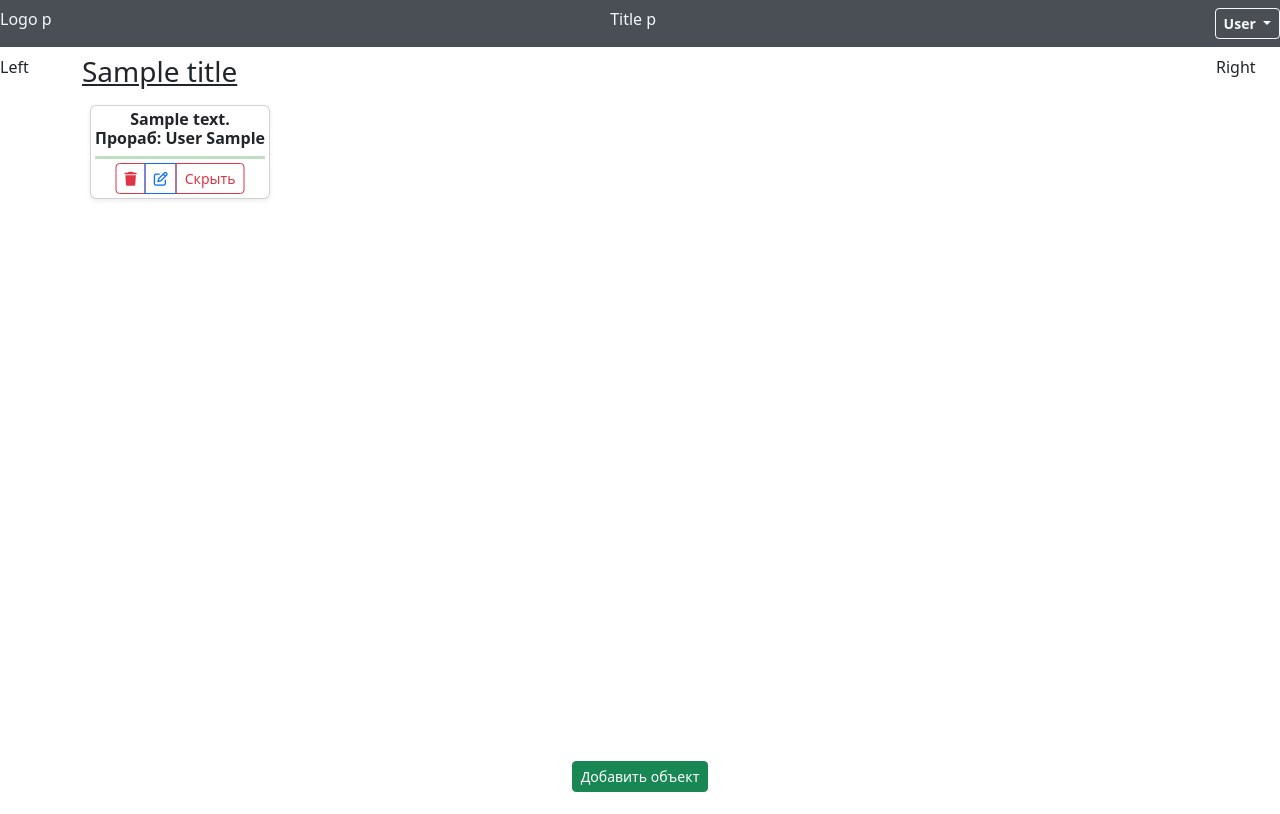
After one commit to alexandrPushylo/Task_manager_30, a Django app: template templates/content/construction_site/construction_sites.html in a window 1280 px wide. The commit adds this page. Run offline with Django 5.2, Linux system fonts and the light colour scheme; a user stored in the database is signed in; tables that the repository leaves empty hold one stand-in row (values such as "Sample post"); the template is opened without the code that fills it: values that come from a table or form of the project are taken from there, most other values are stand-ins (such as "Sample title", 1, 10 or a date in 2020); parts of the project's set-up code (start-up, migrations or seed data) failed here and were passed over; some libraries are stand-ins or nearby versions.

Commit message:
construction_site

```diff
--- a/Task_manager_30/endpoints.py
+++ b/Task_manager_30/endpoints.py
@@ -10,3 +10,4 @@ ERROR = '#'
 USERS = '/users/'
 EDIT_USERS = '/edit_users/'
 # DELETE_USERS = '/delete_users/'
+CONSTRUCTION_SITES = '/construction_site/'
--- a/static/css/main.css
+++ b/static/css/main.css
@@ -98,4 +98,16 @@
     box-shadow: 5px 5px 20px 5px;
     border: 1px solid black;
     border-radius: 10px;
+#construction_site .construction_site_card{
+    background-color: rgba(247,247,248,0.75)
 }
+#edit_construction_site{
+    /*padding-left: 10px;*/
+    /*border-left: 5px solid #494f54;*/
+    padding: 5px;
+    padding-left: 10px;
+    border: 1px solid black;
+    /*border-left: 5px solid #494f54;*/
+    border-radius: 2%;
+    box-shadow: 5px 5px 20px 5px;
+}
--- /dev/null
+++ b/templates/content/construction_site/construction_sites.html
@@ -0,0 +1,45 @@
+{% extends 'base.html' %}
+
+{% block content %}
+    <div id="construction_site" class="container">
+        <div><h3><u>{{ title }}</u></h3></div>
+        <div class="row">
+            {% for construction_site in construction_sites %}
+                <div class="col-auto">
+                    <div class="card m-2 shadow-sm construction_site_card">
+                        <div class="card-body p-1">
+                            <h6 class="card-title fw-bolder" style="text-align: center">{{ construction_site.address }}
+                                <br/>
+                                {% if construction_site.foreman %}
+                                    Прораб: {{ construction_site.foreman.last_name }}
+                                    {{ construction_site.foreman.first_name }}
+                                {% endif %}
+                            </h6>
+                            <hr class="m-0" style="border-width: medium; border-color: {% if construction_site.status %}green{% else %}red{% endif %}"/>
+                        <div class="btn-group position-relative translate-middle-x start-50 mt-1">
+                            <a href="{% url 'construction_site' %}?delete={{ construction_site.id }}" class="btn btn-sm btn-outline-danger" aria-current="page"><i class="fa-solid fa-trash"></i></a>
+                            <a href="{% url 'edit_construction_sites' %}?id={{ construction_site.id }}" class="btn btn-sm btn-outline-primary" aria-current="page"><i class="fa-regular fa-pen-to-square"></i></a>
+                            <a href="{% url 'construction_site' %}?hide={{ construction_site.id }}" {% if construction_site.status %}class="btn btn-sm btn-outline-danger"
+                                   aria-current="page"> Скрыть
+                                   {% else %}class="btn btn-sm btn-outline-success" aria-current="page">
+                                       Отобразить
+                                   {% endif %}</a>
+                        </div>
+                        </div>
+
+                    </div>
+
+                </div>
+            {% endfor %}
+        </div>
+
+    </div>
+{% endblock %}
+
+{% block footer %}
+    <div></div>
+    <div>
+        <a href="{% url 'edit_construction_sites' %}" class="btn btn-sm btn-success" type="button">Добавить объект</a>
+    </div>
+    <div></div>
+{% endblock %}
--- a/templates/top_panel/user_p.html
+++ b/templates/top_panel/user_p.html
@@ -4,6 +4,7 @@
     </button>
     <ul class="dropdown-menu dropdown-menu-end dropdown-menu">
              <li><a class="dropdown-item" href="{% url 'dashboard' %}">dashboard</a></li>
+             <li><a class="dropdown-item" href="{% url 'construction_site' %}">Объекты</a></li>
              <li><a class="dropdown-item" href="{% url 'work_day' %}">work_day</a></li>
              <li><a class="dropdown-item" href="{% url 'driver_sheet' %}">Driver sheet</a></li>
              <li><a class="dropdown-item" href="{% url 'technics' %}">technics</a></li>
```
Also changed, not shown: dashboard/views.py (+57 -0 lines), templates/content/construction_site/edit_construction_site.html (added, +39 -0 lines).
